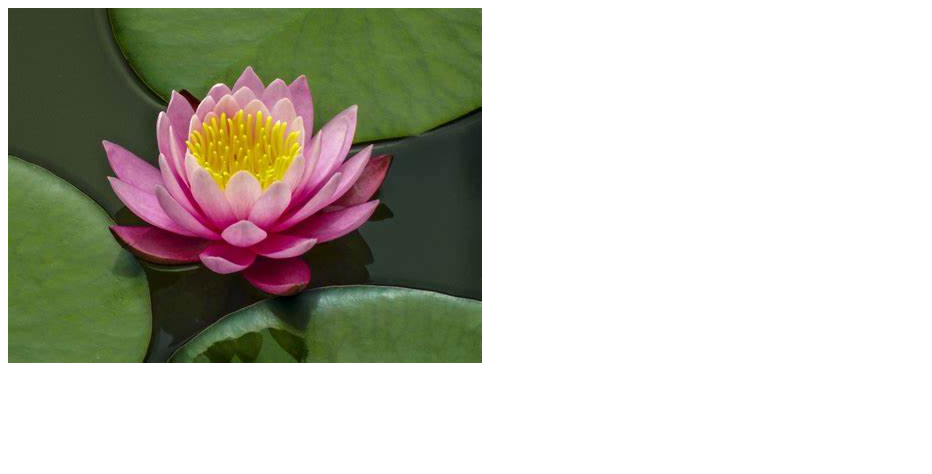
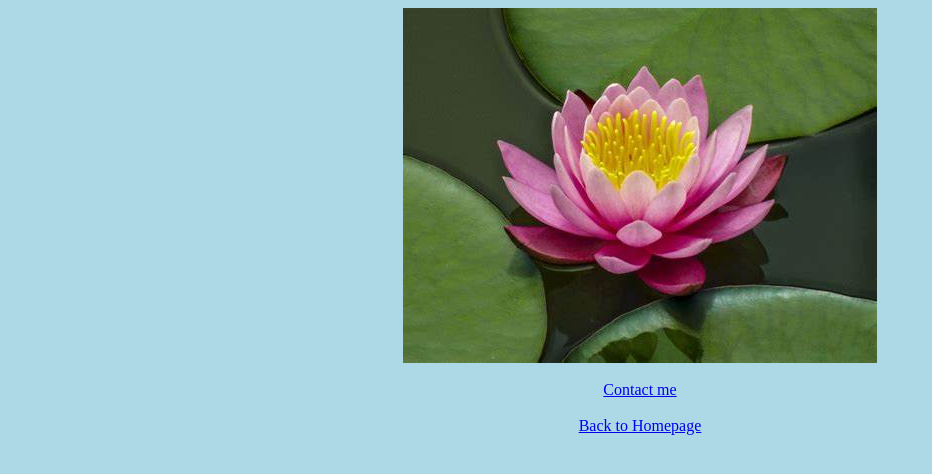
Before and after one commit to thanhlem/Croissant, a plain HTML site: page photo.html in a window 1280 px wide. Shown: the whole page, without its empty margins (0-932 px from the left). Drawn offline with Linux system fonts and the light colour scheme.

Commit message:
add css file and some styles

```diff
--- /dev/null
+++ b/css/style.css
@@ -0,0 +1,14 @@
+body {
+  background: lightblue;
+}
+h1 {
+  text-align: center;
+}
+img {
+  display: block;
+  margin: 0 auto;
+}
+a {
+  display: block;
+  text-align: center;
+}
--- a/photo.html
+++ b/photo.html
@@ -5,8 +5,13 @@
     <meta http-equiv="X-UA-Compatible" content="IE=edge" />
     <meta name="viewport" content="width=device-width, initial-scale=1.0" />
     <title>Photo</title>
+    <link rel="stylesheet" href="/css/style.css" />
   </head>
   <body>
-    <img src="/photos/lotus.jpg"
+    <img src="/photos/lotus.jpg" />
+    <br />
+    <a href="/contact.html">Contact me</a>
+    <br />
+    <a href="/index.html">Back to Homepage</a>
   </body>
 </html>
```
Also changed, not shown: contact.html (+1 -0 lines), index.html (+3 -0 lines).
